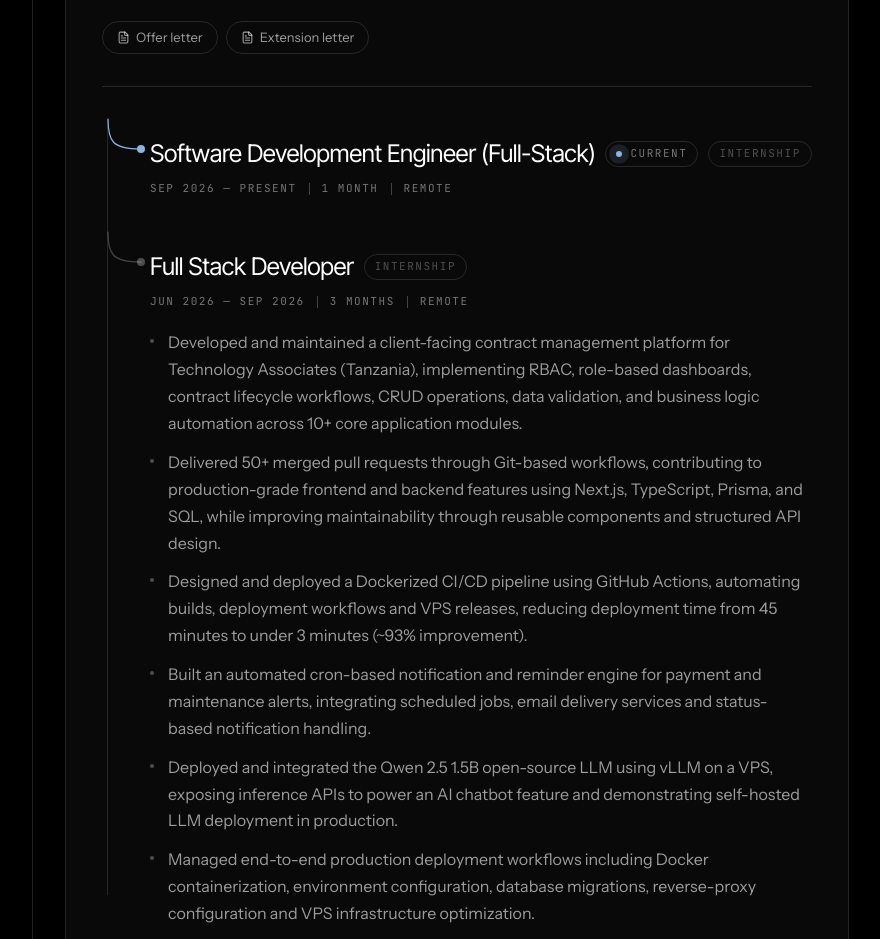
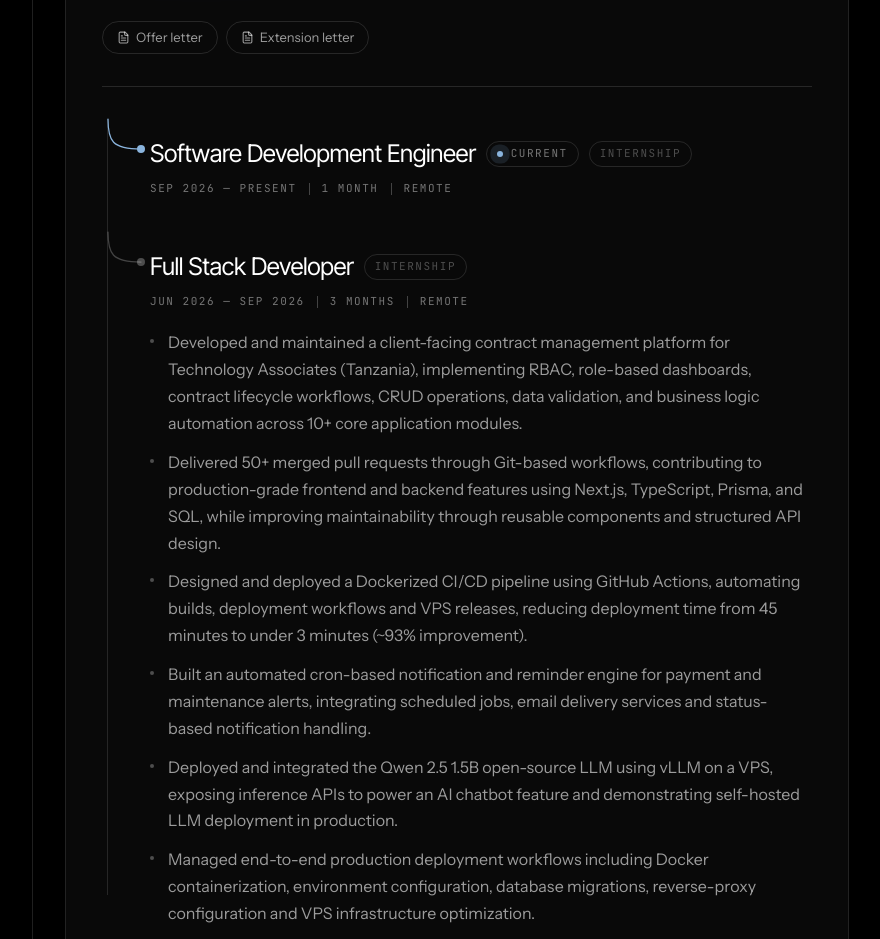
Before and after one commit to yatinsingh2007/yatin-singh-portfolio, a Next.js app: page /experience in a window 1280 px wide. Shown: the part 820-1759 px from the top of the page, without its empty margins (207-1087 px from the left). Built offline with nearby package versions, Linux system fonts and the light colour scheme.

Commit message:
fix: update job title for software development engineer role in experience page

```diff
--- a/app/experience/page.js
+++ b/app/experience/page.js
@@ -25,7 +25,7 @@ const experiences = [
     extensionLetterUrl: "https://drive.google.com/file/d/1bc_2evAhrGGjRzJnnuz0JE2-wroSP8JT/view?usp=sharing",
     roles: [
       {
-        title: "Software Development Engineer (Full-Stack)",
+        title: "Software Development Engineer",
         period: "Sep 2026 — Present",
         location: "Remote",
         type: "Internship",
```
